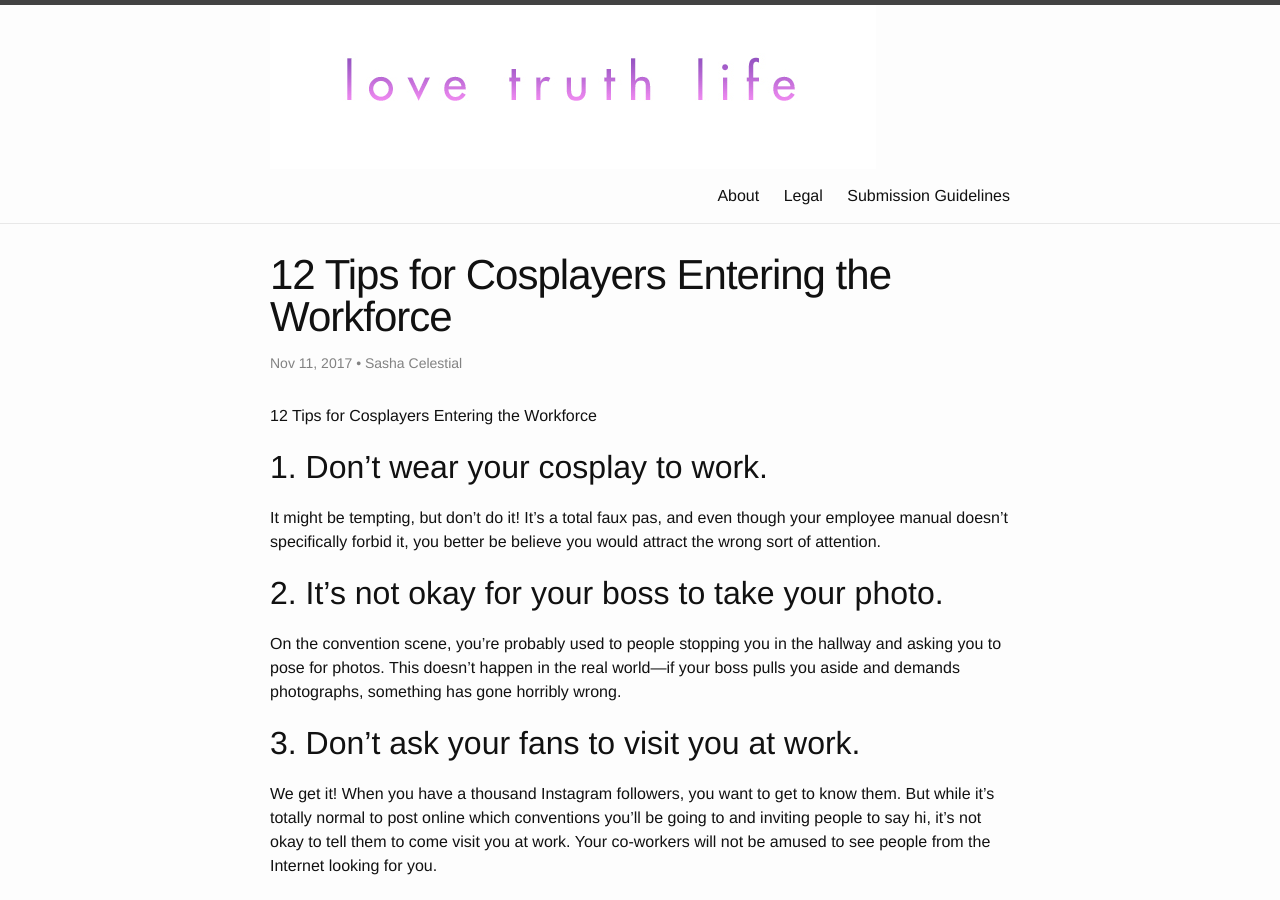
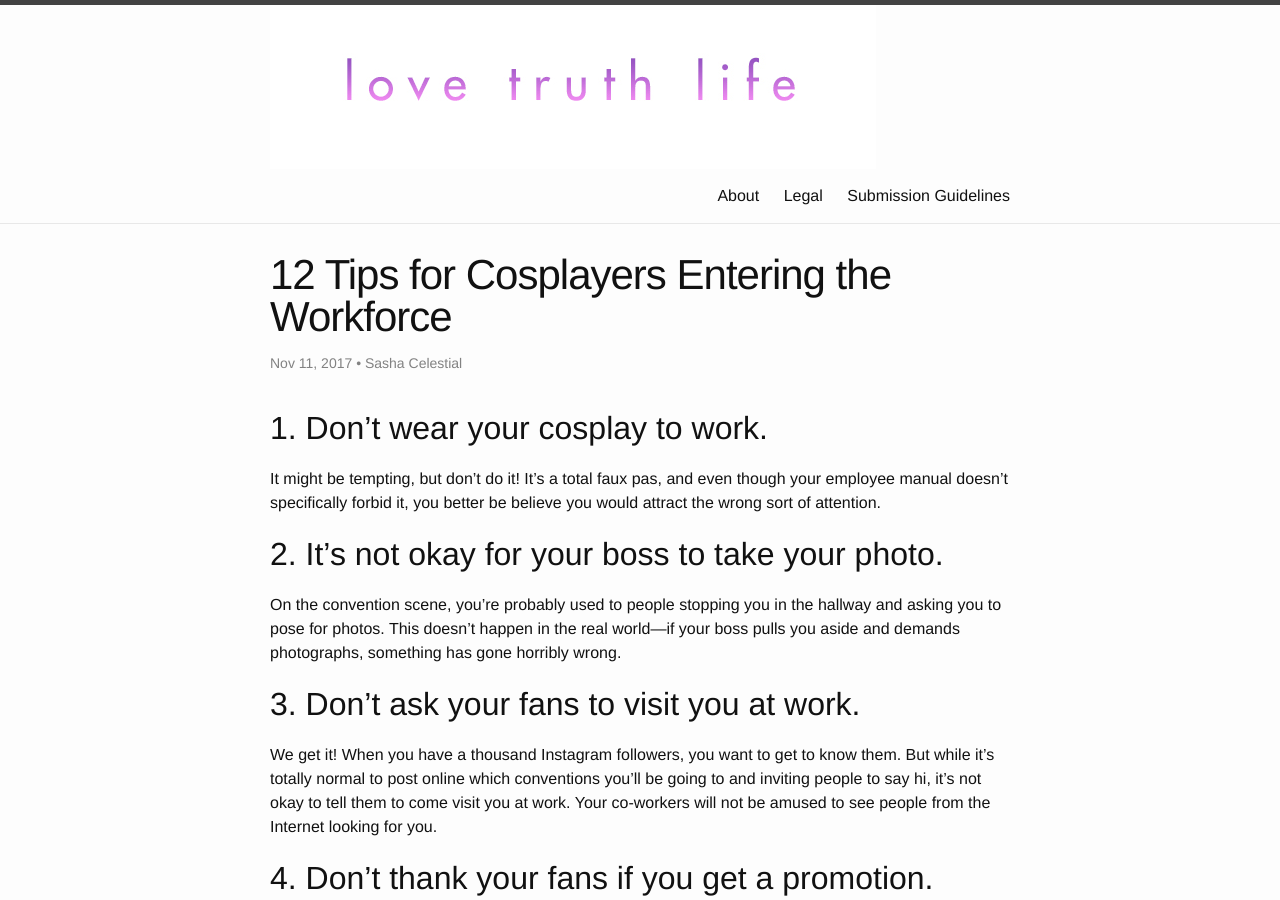
Before and after one commit to bwigfield/lovetruth, a Jekyll site: the page built from _posts/2017-11-11-12-tips-for-cosplayers.md, in a window 1280 px wide and 900 px high. Built offline with Jekyll 4.4.1, drawn with Linux system fonts in a browser that asks for light colours; a script that is not in the unit is left out.

Commit message:
Update 2017-11-11-12-tips-for-cosplayers.md

```diff
--- a/_posts/2017-11-11-12-tips-for-cosplayers.md
+++ b/_posts/2017-11-11-12-tips-for-cosplayers.md
@@ -5,8 +5,6 @@ title: 12 Tips for Cosplayers Entering the Workforce
 type: article
 description: If you're transitioning from a career in cosplay to a real job, you need these tips!
 ---
-
-12 Tips for Cosplayers Entering the Workforce
 
 ## 1. Don’t wear your cosplay to work.
 
```
